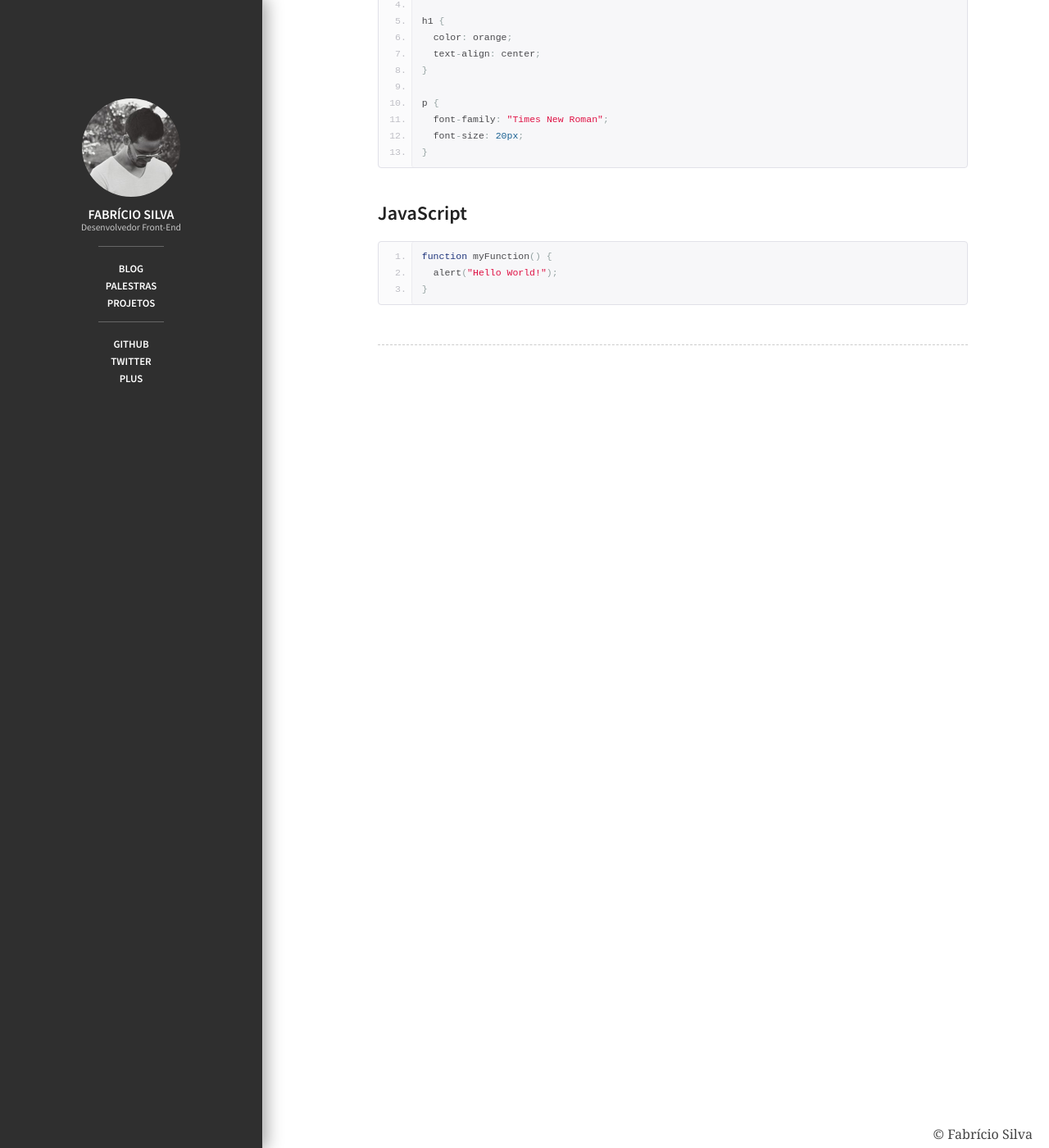
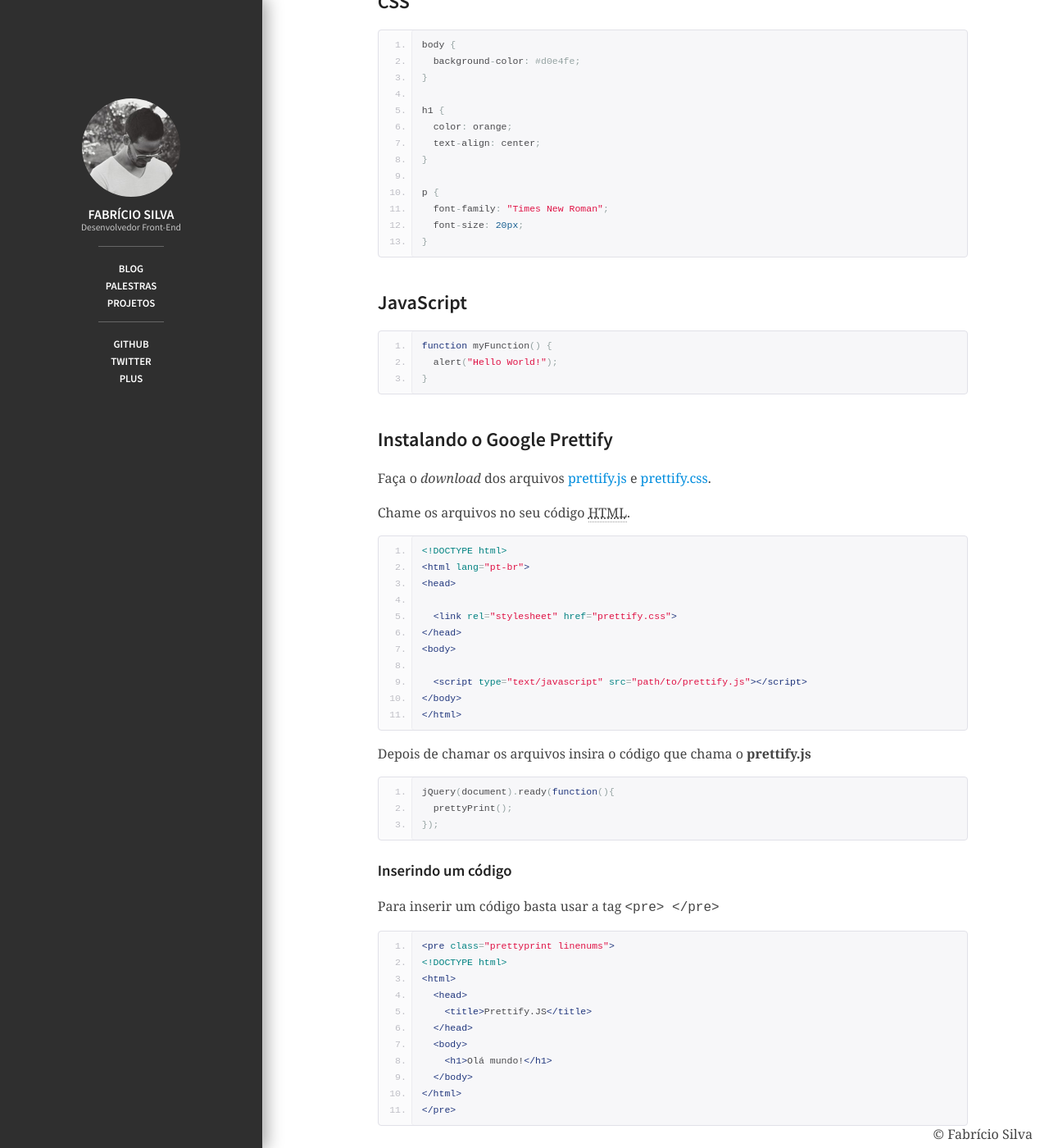
Before and after one commit to fabriciofmsilva/fabriciofmsilva.github.io, a Jekyll site: the page built from _posts/2013-07-25-google-prettify.md, in a window 1280 px wide and 1400 px high, scrolled down 1001 px. Shown: the whole window at 82% size. Built offline with Jekyll 4.4.1, drawn with Linux system fonts in a browser that asks for light colours; nearby versions of some CDN libraries; comment, search, counter and statistics services are not loaded; some of the changed text lies outside the part shown.

Commit message:
Edit Post Google Prettify

```diff
--- a/_posts/2013-07-25-google-prettify.md
+++ b/_posts/2013-07-25-google-prettify.md
@@ -5,9 +5,13 @@ description: "Como instalar o Google Code Prettify como Syntax Highlighter"
 date:   2013-07-25 18:41:12
 categories: evento
 tags: evento
-image:
-image-alt:
+image: http://www.fabriciofmsilva.com.br/img/2013/syntax-highlight.jpg
+image-alt: Google Prettify - Syntax Highlight
 ---
+
+Para fazer o <i lang="en" class="idiomatic" title="Destaque de sintaxe">syntax highlight</i> no blog irei usar o <a href="https://code.google.com/p/google-code-prettify/">Google Code Prettity</a>, um <strong>JavaScript</strong> que deixa o código mais legível e bonito.
+
+Curta os exemplos com HTML, CSS e JavaScript.
 
 ##HTML
 
@@ -49,3 +53,49 @@ function myFunction() {
   alert(&quot;Hello World!&quot;);
 }
 </pre>
+
+##Instalando o Google Prettify
+
+Faça o <i lang="en" class="idiomatic">download</i> dos arquivos [prettify.js](http://google-code-prettify.googlecode.com/svn/trunk/src/prettify.js) e [prettify.css](http://google-code-prettify.googlecode.com/svn/trunk/src/prettify.css).
+
+Chame os arquivos no seu código <abbr title="HyperText Markup Language">HTML</abbr>.
+
+<pre class="lang-html prettyprint linenums">
+&lt;!DOCTYPE html&gt;
+&lt;html lang=&quot;pt-br&quot;&gt;
+&lt;head&gt;
+  <!-- Insira o prettify.css dentro da tag head -->
+  &lt;link rel=&quot;stylesheet&quot; href=&quot;prettify.css&quot;&gt;
+&lt;/head&gt;
+&lt;body&gt;
+  <!-- Insira o prettify.js no final do documento, antes de fechar a tag body -->
+  &lt;script type=&quot;text/javascript&quot; src=&quot;path/to/prettify.js&quot;&gt;&lt;/script&gt;
+&lt;/body&gt;
+&lt;/html&gt;
+</pre>
+
+Depois de chamar os arquivos insira o código que chama o <strong>prettify.js</strong>
+
+<pre class="lang-js prettyprint linenums">
+jQuery(document).ready(function(){
+  prettyPrint();
+});
+</pre>
+
+###Inserindo um código
+
+Para inserir um código basta usar a tag <code>&lt;pre&gt; &lt;/pre&gt;</code>
+
+<pre class="lang-html prettyprint linenums">
+&lt;pre class=&quot;prettyprint linenums&quot;&gt;
+&lt;!DOCTYPE html&gt;
+&lt;html&gt;
+  &lt;head&gt;
+    &lt;title&gt;Prettify.JS&lt;/title&gt;
+  &lt;/head&gt;
+  &lt;body&gt;
+    &lt;h1&gt;Olá mundo!&lt;/h1&gt;
+  &lt;/body&gt;
+&lt;/html&gt;
+&lt;/pre&gt;
+</pre>
```
